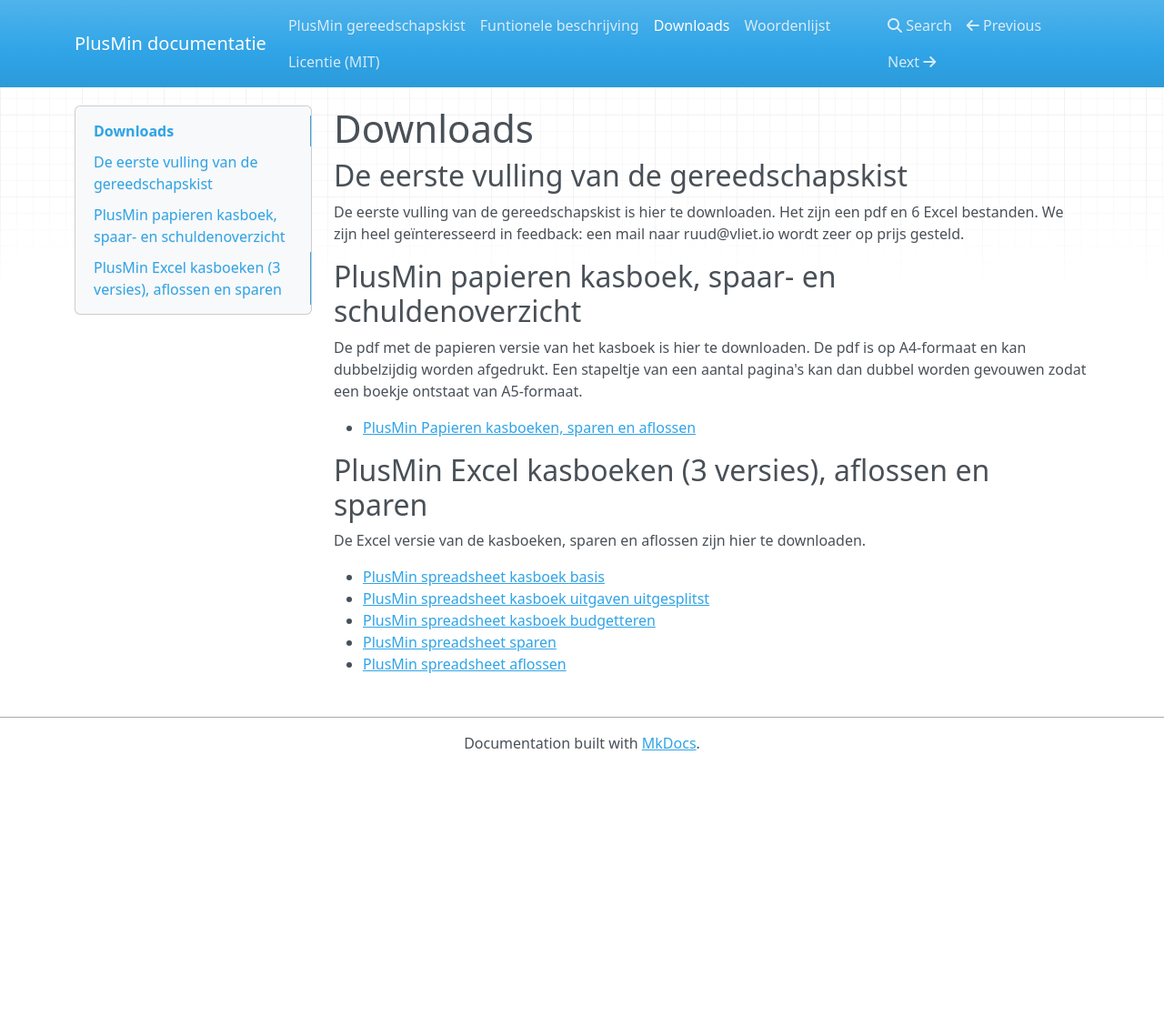
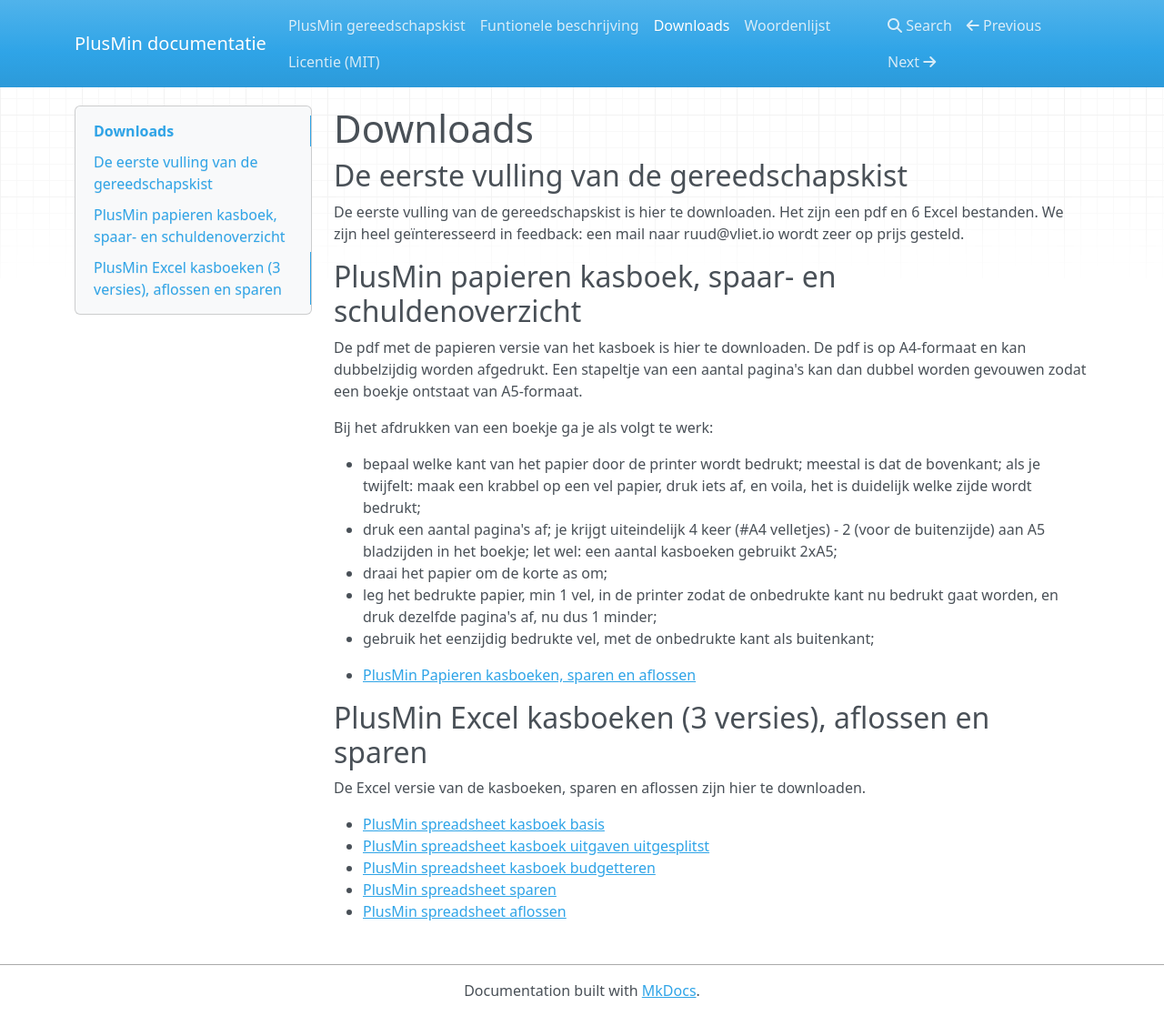
Before and after one commit to plusminapp/pm-docs, an MkDocs documentation site: the page built from docs/7-downloads.md, in a window 1280 px wide and 1117 px high. Shown: the whole window at 91% size. Built offline with MkDocs 1.6.1, drawn with Linux system fonts in a browser that asks for light colours; nearby versions of some CDN libraries.

Commit message:
boekje instructie

```diff
--- a/docs/7-downloads.md
+++ b/docs/7-downloads.md
@@ -10,6 +10,17 @@ geïnteresseerd in feedback: een mail naar ruud@vliet.io wordt zeer op prijs ges
 De pdf met de papieren versie van het kasboek is hier te downloaden. De pdf is op A4-formaat en kan dubbelzijdig worden
 afgedrukt. Een stapeltje van een aantal pagina's kan dan dubbel worden gevouwen zodat een boekje ontstaat van
 A5-formaat.
+
+Bij het afdrukken van een boekje ga je als volgt te werk:
+
+- bepaal welke kant van het papier door de printer wordt bedrukt; meestal is dat de bovenkant; als je twijfelt: maak een
+  krabbel op een vel papier, druk iets af, en voila, het is duidelijk welke zijde wordt bedrukt;
+- druk een aantal pagina's af; je krijgt uiteindelijk 4 keer (#A4 velletjes) - 2 (voor de buitenzijde) aan A5 bladzijden
+  in het boekje; let wel: een aantal kasboeken gebruikt 2xA5;
+- draai het papier om de korte as om;
+- leg het bedrukte papier, min 1 vel, in de printer zodat de onbedrukte kant nu bedrukt gaat worden, en druk dezelfde
+  pagina's af, nu dus 1 minder;
+- gebruik het eenzijdig bedrukte vel, met de onbedrukte kant als buitenkant;
 
 - <a href="/downloads/PlusMin_Papier_2xA5_compleet_v1.0.pdf" download="PlusMin_Papier_2xA5_compleet_v1.0.pdf" target="_blank">
   PlusMin Papieren kasboeken, sparen en aflossen</a>
```
